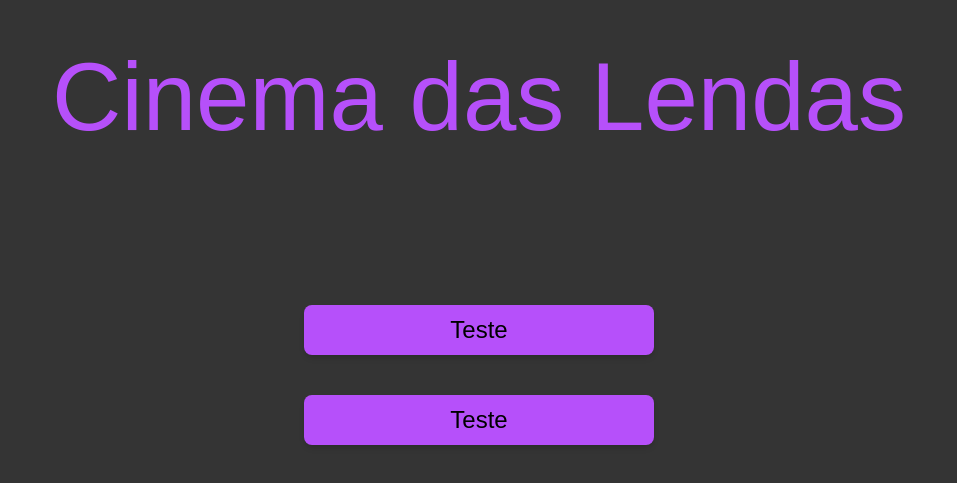
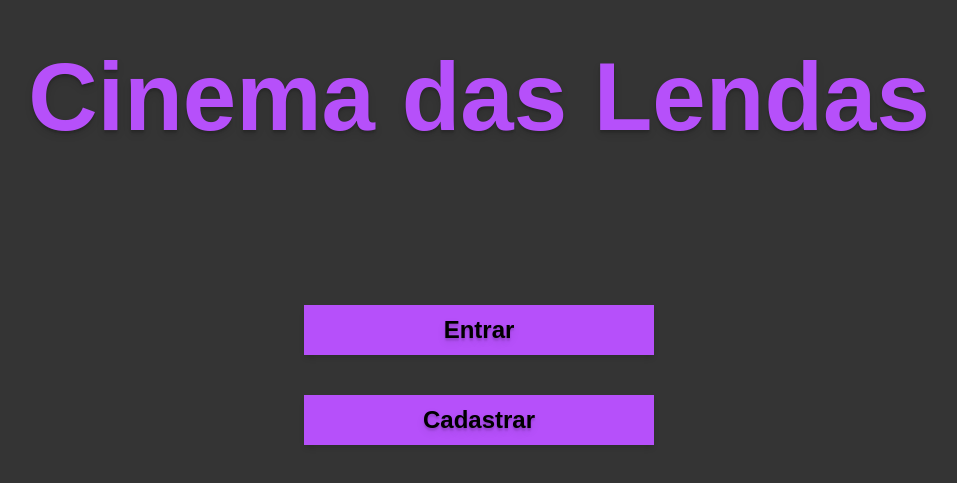
Before and after one commit to GustavoSenna07/Cinema, a Next.js app in the folder frontend/: page / in a window 1280 px wide. Shown: the part 153-636 px from the top of the page, without its empty margins (161-1118 px from the left). Built offline with nearby package versions, Linux system fonts and the light colour scheme.

Commit message:
tela de inicio e tela de entrada

```diff
--- a/frontend/src/app/components/Button.tsx
+++ b/frontend/src/app/components/Button.tsx
@@ -1,7 +1,26 @@
-export default function Button() {
+"use client";
+import { ReactNode } from "react";
+import Link from "next/link";
+
+type ButtonVariant = "primary" | "secundary";
+//Define a estrutura de dados que um botão pode receber
+interface ButtonProps { //
+  children: ReactNode;
+  href: string;
+  variant: ButtonVariant;
+}
+// children = valor que ficara visivel no button
+// variant = variante do botão que vai ser usada
+export default function Button({children, href, variant = "primary"}: ButtonProps) {
+  const baseStyle = "w-[350px] h-[50px] shadow-md rounded-[15] font-semibold text-2xl flex justify-center items-center text-shadow-lg"; // estilo padrão que vão ter em todos os botões
+
+  const variants = {
+    primary: "bg-[rgba(182,80,250,1)] text-black hover:bg-purple-400 active:bg-purple-500",
+    secundary: "bg-gray-300 text-black"
+  }
   return (
-    <button className="bg-[rgba(182,80,250,1)] w-[350px] h-[50px] text-black shadow-md rounded-lg text-2xl">
-      Teste
-    </button>
+    <Link href={href} className={`${baseStyle} ${variants[variant]}`}>
+      {children}
+    </Link>
   )
 }
--- /dev/null
+++ b/frontend/src/app/components/Input.tsx
@@ -0,0 +1,41 @@
+import { ChangeEvent } from "react";
+
+interface InputProps {
+  label: string;
+  placeHolder?: string;
+  value?: string;
+  type?: "text"| "email"| "password";
+  required: boolean;
+  disabled: boolean;
+  error?: string;
+  onChange?: (e: ChangeEvent<HTMLInputElement>) => void;
+}
+export default function Input({
+  placeHolder,
+  label,
+  value,
+  type = "text",
+  required = false,
+  disabled = false,
+  error,
+  onChange
+}:InputProps) {
+  const inputId = label.toLowerCase().replace(/\s/g, "-");
+
+  return (
+    <div className="flex flex-col gap-1 w-2xl">
+      <label
+      htmlFor={inputId}
+      className="text-[rgba(182,80,250,1)] font-semibold">{label}</label>
+
+      <input
+      id={inputId}
+      type={type}
+      placeholder={placeHolder}
+      value={value}
+      disabled={disabled}
+      onChange={onChange}
+      className=" bg-fuchsia-100 appearance-none px-3 py-2 rounded-lg text-black"/>
+    </div>
+  )
+}
--- a/frontend/src/app/page.tsx
+++ b/frontend/src/app/page.tsx
@@ -1,19 +1,17 @@
 "use client";
 
-import { useRouter } from "next/navigation";
 import Button from "./components/Button";
 
 export default function Home() {
-  const Router = useRouter();
   return (
     <div className="bg-[rgba(52,52,52,1)] w-screen h-screen justify-center items-center flex flex-col ">
       <div className="flex justify-center items-center mb-40">
-        <h1 className="text-8xl text-[rgba(182,80,250,1)]">Cinema das Lendas</h1>
+        <h1 className="text-8xl text-[rgba(182,80,250,1)] text-shadow-lg font-bold">Cinema das Lendas</h1>
       </div>
 
       <div className="flex flex-col gap-10">
-        <Button />
-        <Button />
+        <Button href="/pages/login-page" variant="primary">Entrar</Button>
+        <Button href="" variant="primary">Cadastrar</Button>
       </div>
     </div>
   );
--- /dev/null
+++ b/frontend/src/app/pages/cadastro/page.tsx
@@ -0,0 +1,7 @@
+export default function Cadastro() {
+  return (
+    <div className="bg-blue-600">
+      teste
+    </div>
+  )
+}
--- a/frontend/src/app/pages/login-page/page.tsx
+++ b/frontend/src/app/pages/login-page/page.tsx
@@ -0,0 +1,20 @@
+import Input from "@/app/components/Input"
+import Button from "@/app/components/Button"
+
+export default function LoginPage() {
+  return (
+    <div className="bg-neutral-800 flex justify-center items-center p-2 box-border w-screen h-screen">
+      <div className="bg-neutral-700 p-2 flex justify-center items-center w-full h-full rounded-2xl flex-col gap-2">
+        <h1 className="text-5xl text-[rgba(182,80,250,1)] text-shadow-lg font-bold">Bem Vindo</h1>
+        <Input type="email" label="Email" placeHolder="email.example@gmail.com"></Input>
+        <Input type="text" label="CPF" placeHolder="XXX.XXX.XXX-XX"></Input>
+        <Input type="password" label="Senha" placeHolder="password"></Input>
+        <div className="flex justify-center items-center flex-col gap-3 pt-10">
+          <Button variant="primary" href="" >Entrar</Button>
+          <h1 className="text-[rgba(182,80,250,1)] text-2xl">Ainda Não tem uma Conta?</h1>
+          <Button variant="primary" href="">Cadastrar</Button>
+        </div>
+      </div>
+    </div>
+  )
+}
```
